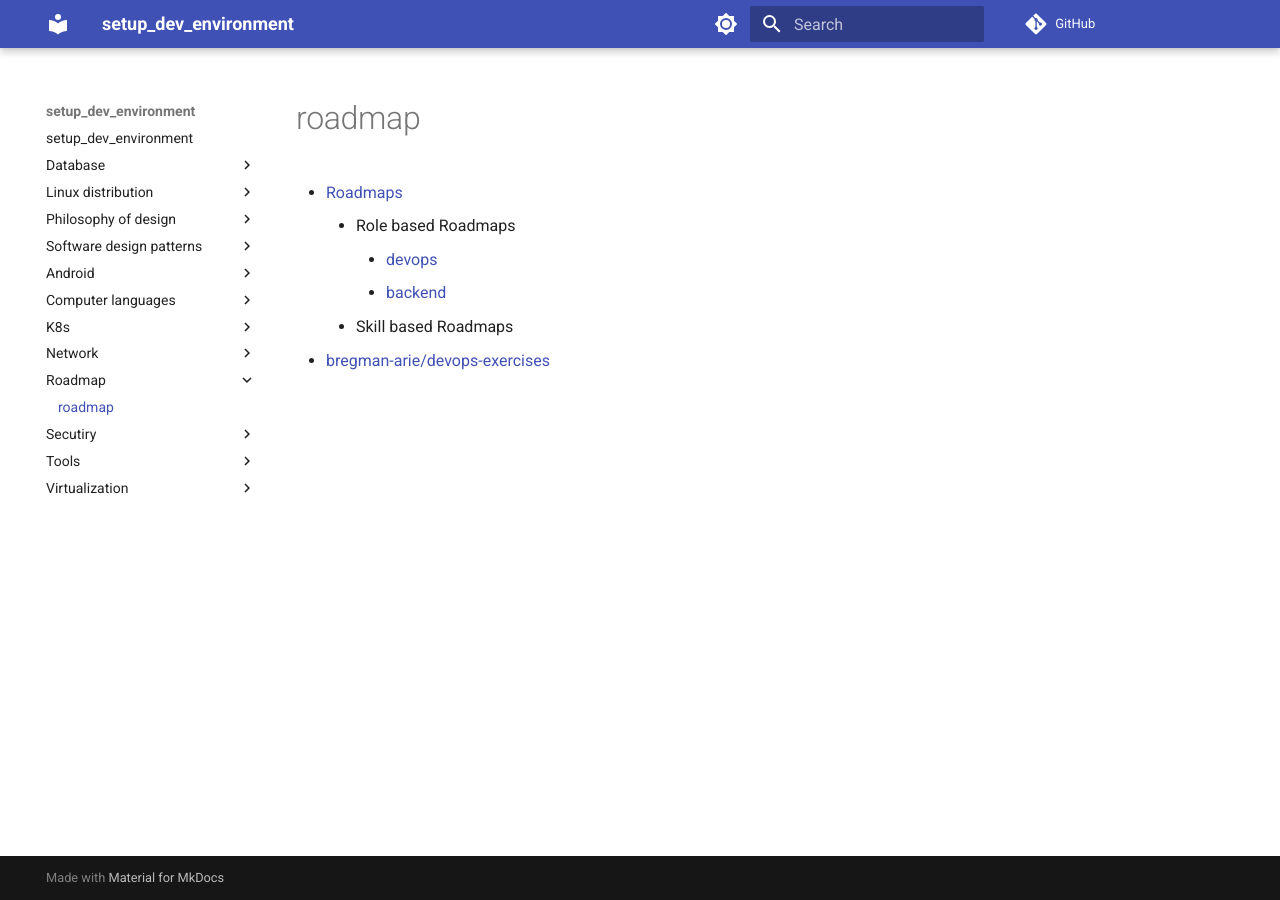
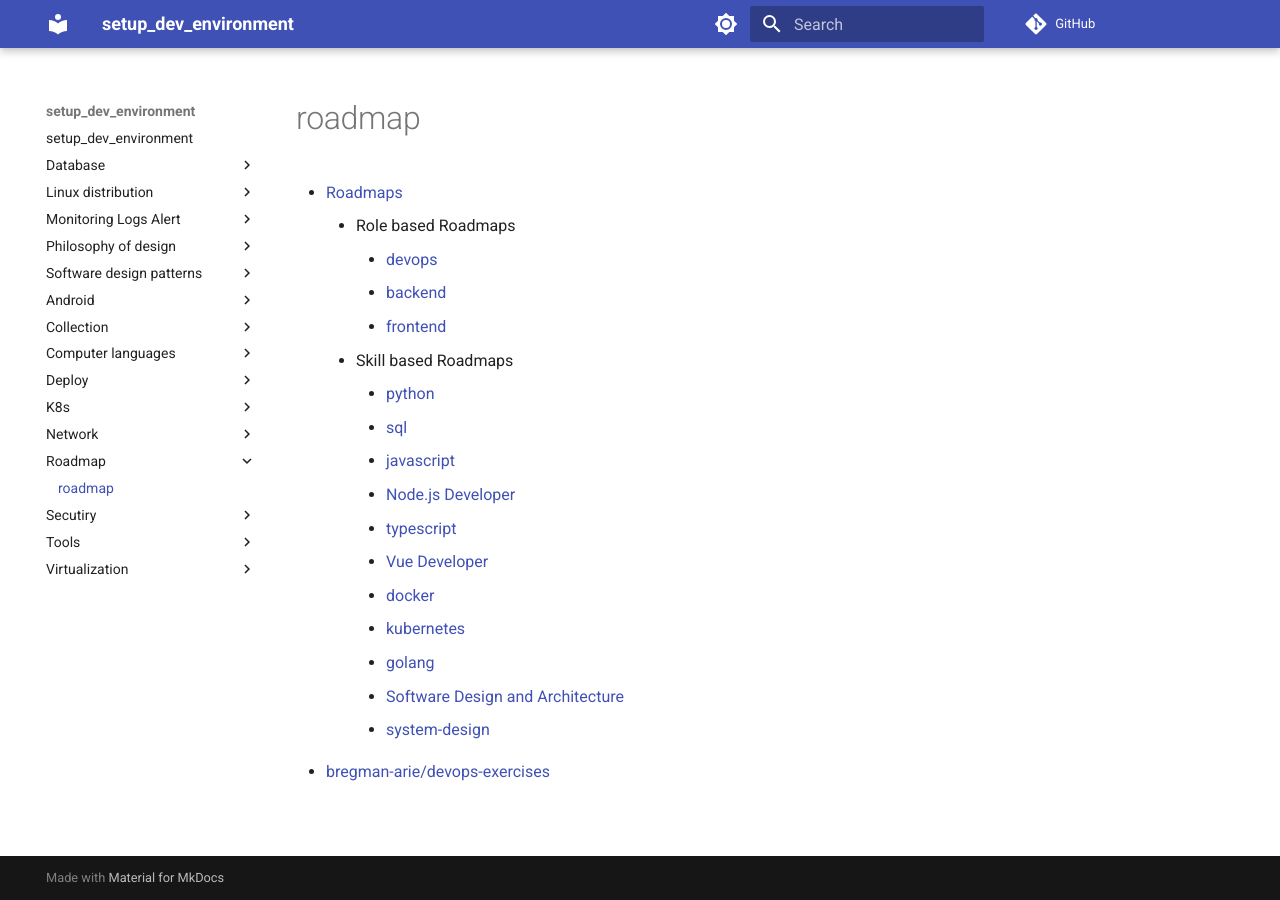
Before and after one commit to hong539/setup_dev_environment, an MkDocs documentation site: the page built from docs/roadmap/roadmap.md, in a window 1280 px wide. Built offline with MkDocs 1.6.1 and Material for MkDocs 9.7.7, drawn with Linux system fonts in a browser that asks for light colours; comment, search, counter and statistics services are not loaded.

Commit message:
[skip actions] update docs

```diff
--- a/docs/roadmap/roadmap.md
+++ b/docs/roadmap/roadmap.md
@@ -4,5 +4,17 @@
     * Role based Roadmaps
         * [devops](https://roadmap.sh/devops)
         * [backend](https://roadmap.sh/backend)
+        * [frontend](https://roadmap.sh/frontend)
     * Skill based Roadmaps
+        * [python](https://roadmap.sh/python)
+        * [sql](https://roadmap.sh/sql)
+        * [javascript](https://roadmap.sh/javascript)
+        * [Node.js Developer](https://roadmap.sh/nodejs)
+        * [typescript](https://roadmap.sh/typescript)
+        * [Vue Developer](https://roadmap.sh/vue)
+        * [docker](https://roadmap.sh/docker)
+        * [kubernetes](https://roadmap.sh/kubernetes)
+        * [golang](https://roadmap.sh/golang)
+        * [Software Design and Architecture](https://roadmap.sh/software-design-architecture)
+        * [system-design](https://roadmap.sh/system-design)
 * [bregman-arie/devops-exercises](https://github.com/bregman-arie/devops-exercises)
```
Also changed, not shown: docs/Monitoring_Logs_Alert/Monitoring_Logs_Alert.md (added, +12 -0 lines), docs/collection/collection.md (added, +5 -0 lines), docs/deploy/deploy.md (added, +5 -0 lines).
